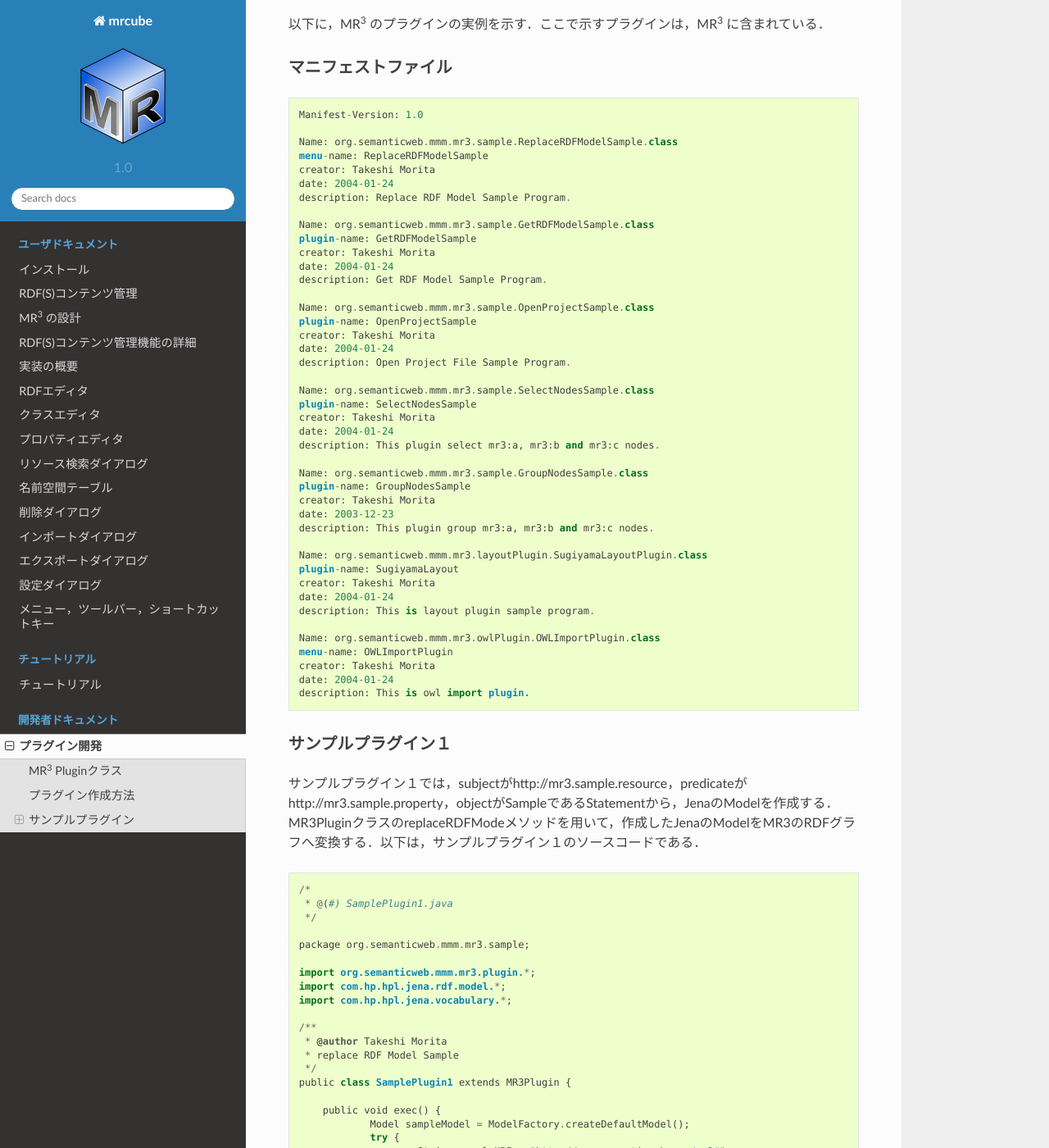
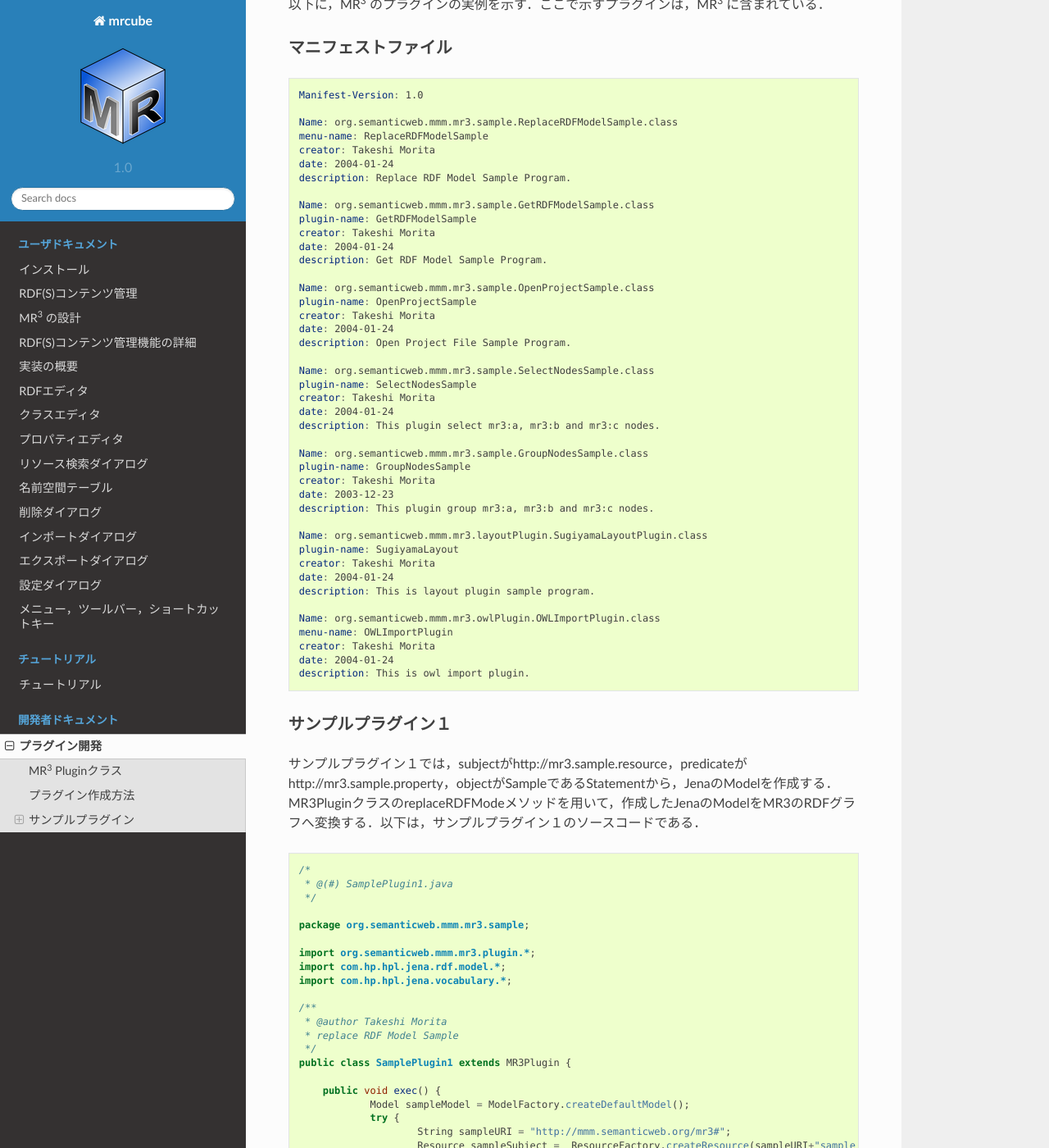
Before and after one commit to mr-3/mrcube-ja-docs, a Sphinx documentation site: the page built from docs/source/plugin_development.rst, in a window 1280 px wide and 1400 px high, scrolled down 2416 px. Shown: the whole window at 82% size. Built offline with Sphinx 7.4.7 and the Read the Docs theme 2.0.0, drawn with Linux system fonts in a browser that asks for light colours; some of the changed text lies outside the part shown.

Commit message:
added code-block directive

```diff
--- a/docs/source/plugin_development.rst
+++ b/docs/source/plugin_development.rst
@@ -53,7 +53,8 @@ protected Model getProjectModel()
 
 1. MR3Pluginクラスのサブクラスを作り，public void exec()メソッドをオーバーライドする．
 2. マニフェストファイルに，プラグインクラス名とプラグイン名を以下のように記述し，プラグインクラスとマニフェストファイルをjarファイルでまとめる．（プラグインクラス名とプラグイン名は必須．creator, date, descriptionはオプション．）
-::
+
+.. code-block:: mf
 
      Name: プラグインクラス名
      plugin-name(or menu-name): プラグイン名
@@ -74,7 +75,8 @@ MR\ :sup:`3` \を起動するとファイル->プラグインにメニューが
 ^^^^^^^^^^^^^^^^^^^^^^^^^^^^^^^^^^^^^^^^^^^^^^^^^^^^^^
 マニフェストファイル
 ^^^^^^^^^^^^^^^^^^^^^^^^^^^^^^^^^^^^^^^^^^^^^^^^^^^^^^
-::
+
+.. code-block:: mf
 
     Manifest-Version: 1.0
 
@@ -126,7 +128,8 @@ MR\ :sup:`3` \を起動するとファイル->プラグインにメニューが
 ^^^^^^^^^^^^^^^^^^^^^^^^^^^^^^^^^^^^^^^^^^^^^^^^^^^^^^
 
 サンプルプラグイン１では，subjectがhttp://mr3.sample.resource，predicateがhttp://mr3.sample.property，objectがSampleであるStatementから，JenaのModelを作成する．MR3PluginクラスのreplaceRDFModeメソッドを用いて，作成したJenaのModelをMR3のRDFグラフへ変換する．以下は，サンプルプラグイン１のソースコードである．
-::
+
+.. code-block:: java
 
     /*
      * @(#) SamplePlugin1.java
@@ -169,7 +172,7 @@ MR\ :sup:`3` \を起動するとファイル->プラグインにメニューが
 
 サンプルプラグイン２では，MR\ :sup:`3` \PluginクラスのgetRDFModelメソッドを用いてMR\ :sup:`3` \のRDFグラフからJenaのModelを獲得する．獲得したModelをRDFに変換して内部ウィンドウに出力する．以下は，サンプルプラグイン２のソースコードである．
 
-::
+.. code-block:: java
 
     /*
      * @(#) SamplePlugin2.java
@@ -226,7 +229,7 @@ SugiyamaLayoutPlugin
 
 SugiyamaLayoutPluginは，JGraphpadに付属するSugiyamaLayoutAlgorithm.javaをMR\ :sup:`3` \用に修正したクラスを利用して作成したプラグインである．SugiyamaLayoutAlgorithmクラスは，performsメソッドをもっている．performsメソッドは，org.jgraph.JGraphを引数にとり，グラフの整形を行う．SugiyamaLayoutPluginでは，MR3PluginクラスのgetRDFGraph，getClassGraph，getPropertyGraphメソッドを利用して，MR\ :sup:`3` \のグラフをJGraphオブジェクトとして受け取り，それをSugiyamaLayoutAlgoritmクラスのperformsメソッドに渡すことで，グラフを整形を行うことができる．以下は，SugiyamaLayoutPluginクラスのソースコードである．
 
-::
+.. code-block:: java
 
     package org.semanticweb.mmm.mr3.layoutPlugin;
 
```
Also changed, not shown: docs/source/tutorial.rst (+5 -5 lines).
